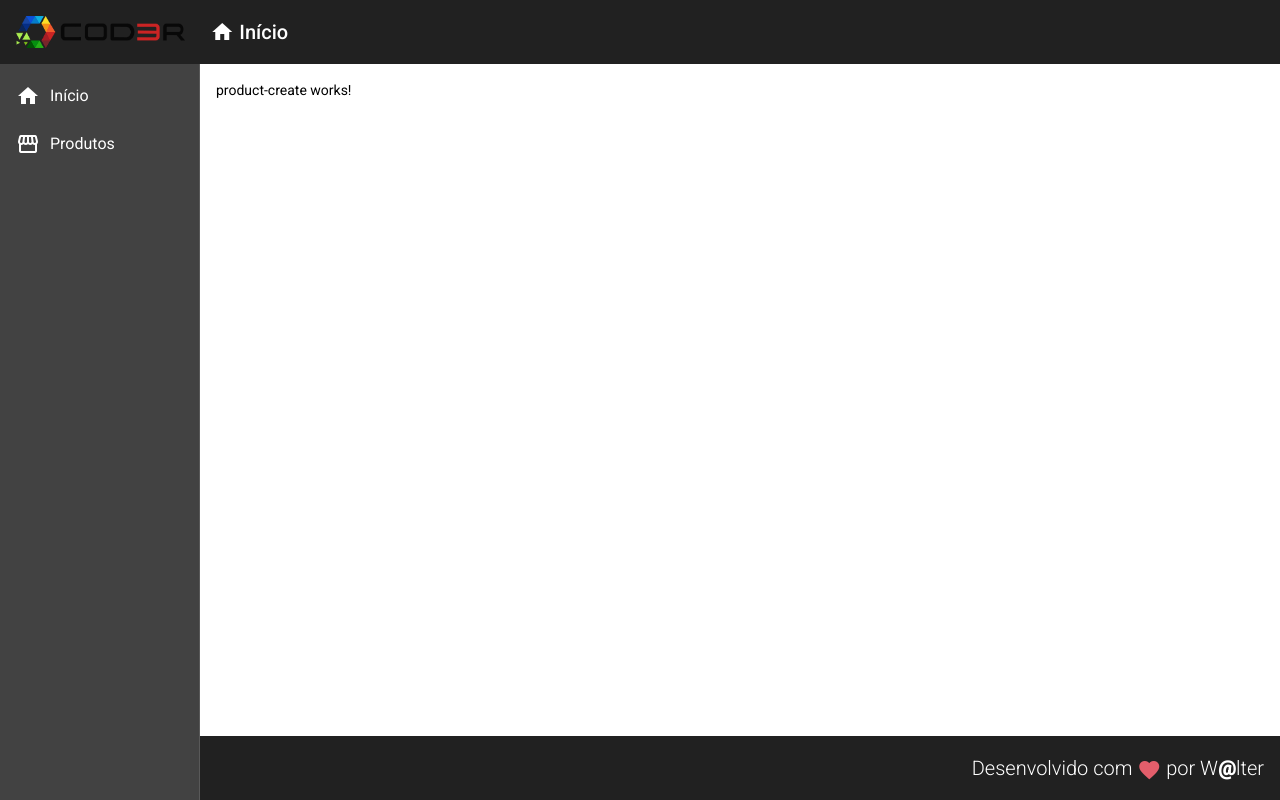
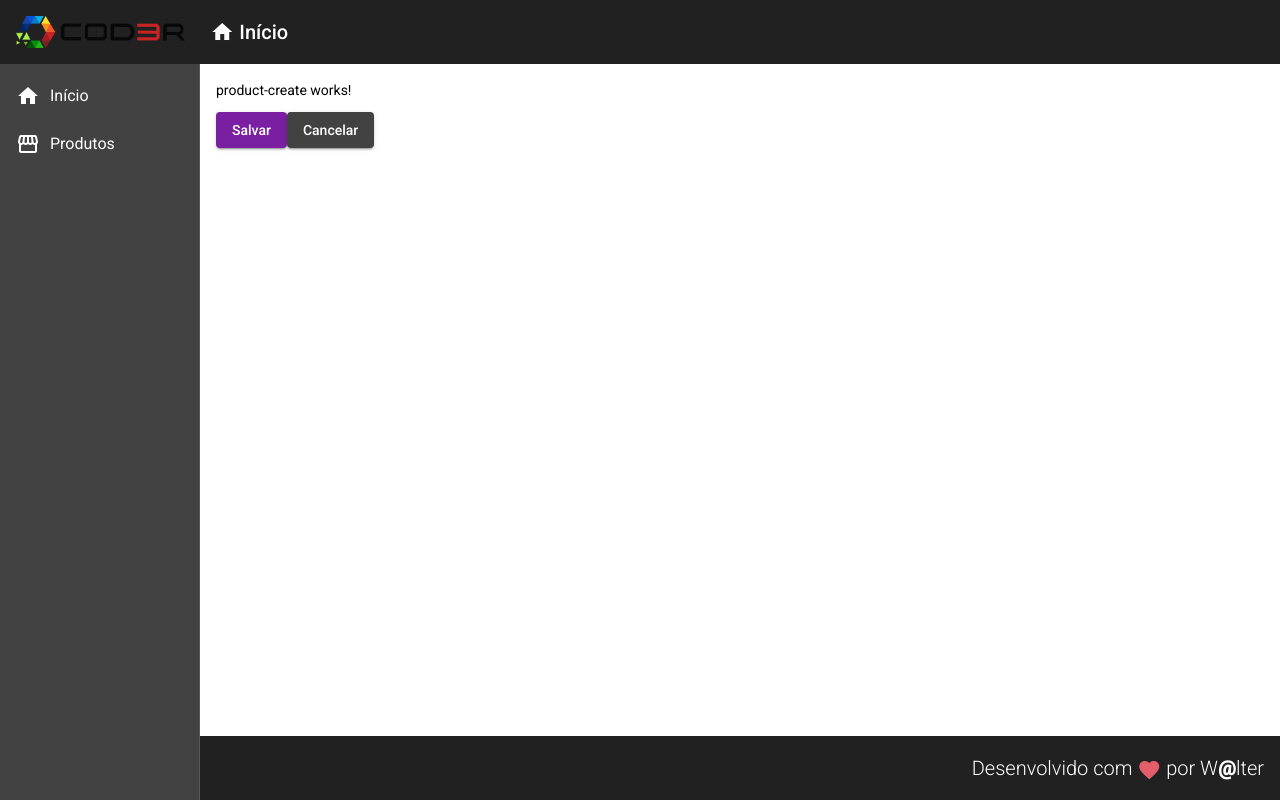
Before and after one commit to WalterLimaViana/projetoCrud, an Angular app in the folder frontend/: page /products/create in a window 1280 px wide. Built offline with nearby package versions, Linux system fonts and the light colour scheme.

Commit message:
created service and a snack-bar module

```diff
--- a/frontend/src/app/app.module.ts
+++ b/frontend/src/app/app.module.ts
@@ -13,6 +13,7 @@ import { MatSidenavModule } from "@angular/material/sidenav";
 import { MatCardModule } from "@angular/material/card";
 import { MatListModule } from "@angular/material/list";
 import { MatButtonModule } from "@angular/material/button";
+import { MatSnackBarModule } from "@angular/material/snack-bar";
 import { HomeComponent } from "./views/home/home.component";
 import { ProductCrudComponent } from "./views/product-crud/product-crud.component";
 import { RedDirective } from "./directives/red.directive";
@@ -40,6 +41,7 @@ import { ProductCreateComponent } from "./components/product/product-create/prod
     MatListModule,
     MatCardModule,
     MatButtonModule,
+    MatSnackBarModule,
   ],
   providers: [],
   bootstrap: [AppComponent],
--- a/frontend/src/app/components/product/product-create/product-create.component.html
+++ b/frontend/src/app/components/product/product-create/product-create.component.html
@@ -1 +1,10 @@
 <p>product-create works!</p>
+
+<button mat-raised-button (click)="createProduct()" color="primary">
+    Salvar
+</button>
+
+
+<button mat-raised-button (click)="cancelar()" color="secundary">
+    Cancelar
+</button>
--- a/frontend/src/app/components/product/product-create/product-create.component.ts
+++ b/frontend/src/app/components/product/product-create/product-create.component.ts
@@ -1,15 +1,22 @@
-import { Component, OnInit } from '@angular/core';
+import { Component, OnInit } from "@angular/core";
+import { Router } from "@angular/router";
+import { ProductService } from "../product.service";
 
 @Component({
-  selector: 'app-product-create',
-  templateUrl: './product-create.component.html',
-  styleUrls: ['./product-create.component.css']
+  selector: "app-product-create",
+  templateUrl: "./product-create.component.html",
+  styleUrls: ["./product-create.component.css"],
 })
 export class ProductCreateComponent implements OnInit {
+  constructor(private productService: ProductService, private router: Router) {}
 
-  constructor() { }
+  ngOnInit(): void {}
 
-  ngOnInit(): void {
+  createProduct(): void {
+    this.productService.showMessage("Produto criado!");
   }
 
+  cancelar(): void {
+    this.router.navigate(["/products"]);
+  }
 }
--- /dev/null
+++ b/frontend/src/app/components/product/product.module.ts
@@ -0,0 +1,5 @@
+export interface Product {
+  id?: number;
+  name: string;
+  price: number;
+}
--- /dev/null
+++ b/frontend/src/app/components/product/product.service.ts
@@ -0,0 +1,17 @@
+import { Injectable } from "@angular/core";
+import { MatSnackBar } from "@angular/material/snack-bar";
+
+@Injectable({
+  providedIn: "root",
+})
+export class ProductService {
+  constructor(private snackBar: MatSnackBar) {}
+
+  showMessage(msg: string) {
+    this.snackBar.open(msg, "X", {
+      duration: 3000,
+      horizontalPosition: "right",
+      verticalPosition: "top",
+    });
+  }
+}
```
Also changed, not shown: 1 other file (tests, documents, lock files or other folders).
